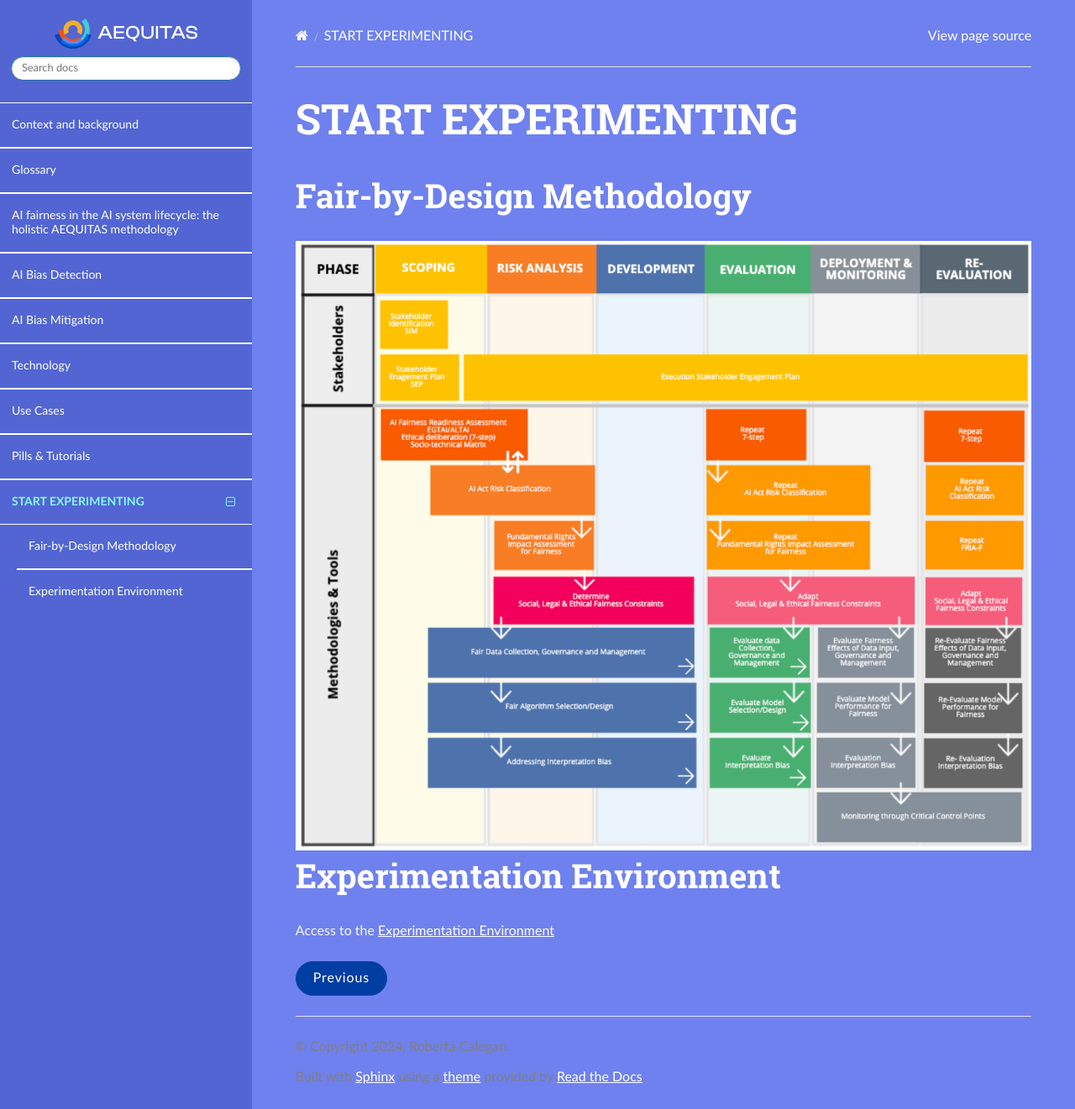
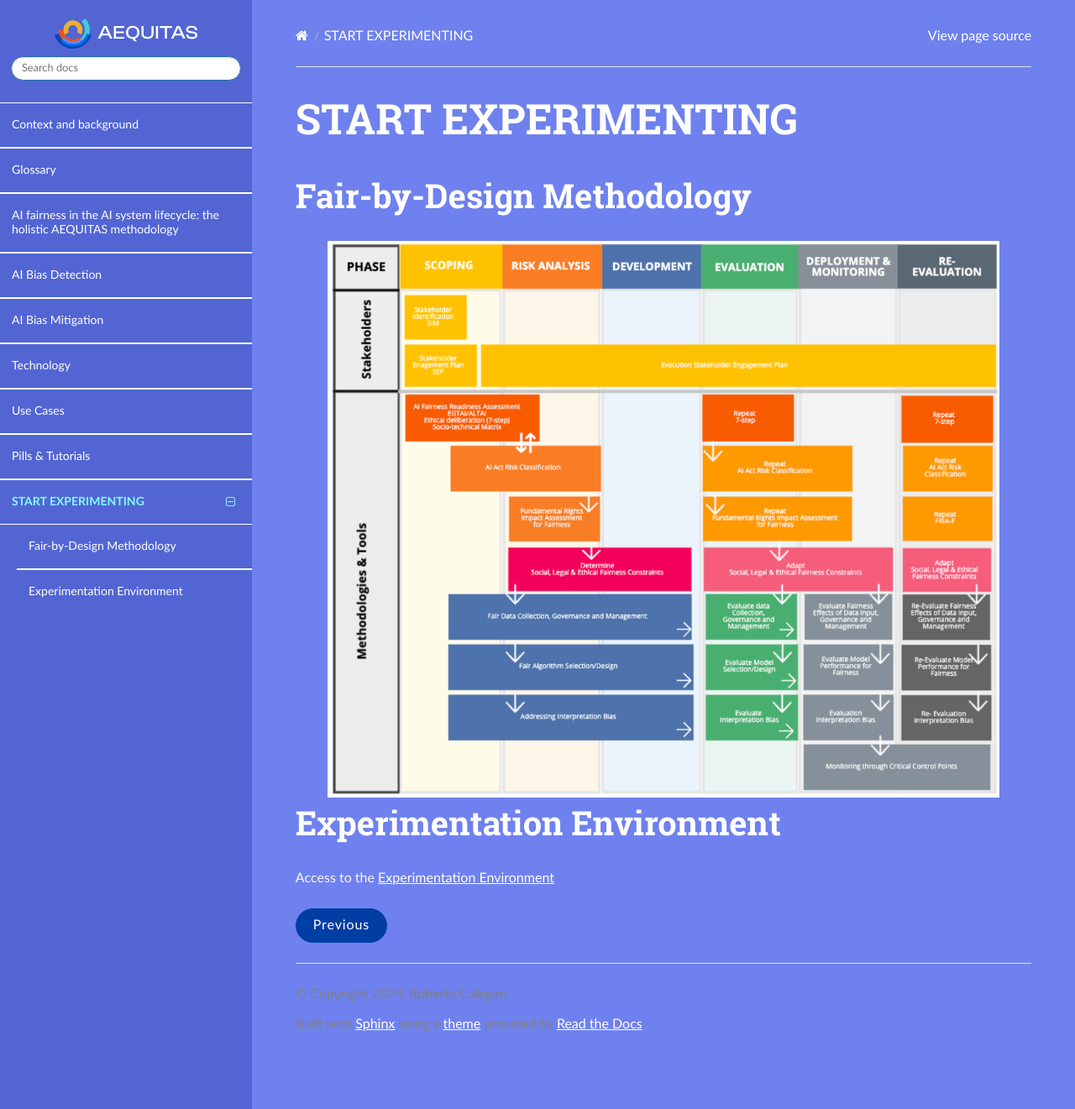
Before and after one commit to aequitas-aod/aequitas-home, a Sphinx documentation site: the page built from docs/source/fair-by-design.rst, in a window 1280 px wide and 1321 px high. Shown: the whole window at 84% size. Built offline with Sphinx 7.4.7 and the Read the Docs theme 3.1.0, drawn with Linux system fonts in a browser that asks for light colours.

Commit message:
rc: experimenter

```diff
--- a/docs/source/fair-by-design.rst
+++ b/docs/source/fair-by-design.rst
@@ -7,7 +7,7 @@ Fair-by-Design Methodology
 .. raw:: html
 
    <div style="text-align: center;">
-       <img src="_static/fair-by-design.png" alt="AEQUITAS Fair-by-Design Methodology: click on one block" usemap="#fair_by_design_map" width="1200">
+       <img src="_static/fair-by-design.png" alt="AEQUITAS Fair-by-Design Methodology: click on one block" usemap="#fair_by_design_map" width="800">
        <map name="fair_by_design_map" id="fair_by_design_map">
            <area shape="rect" coords="10,10,200,50" href="scoping.html" alt="Scoping Phase" title="Scoping Phase">
            <area shape="rect" coords="200,250,400,350" href="readiness_assessment.html" alt="Trustworthy AI Readiness Assessment Framework" title="Trustworthy AI Readiness Assessment Framework">
```
